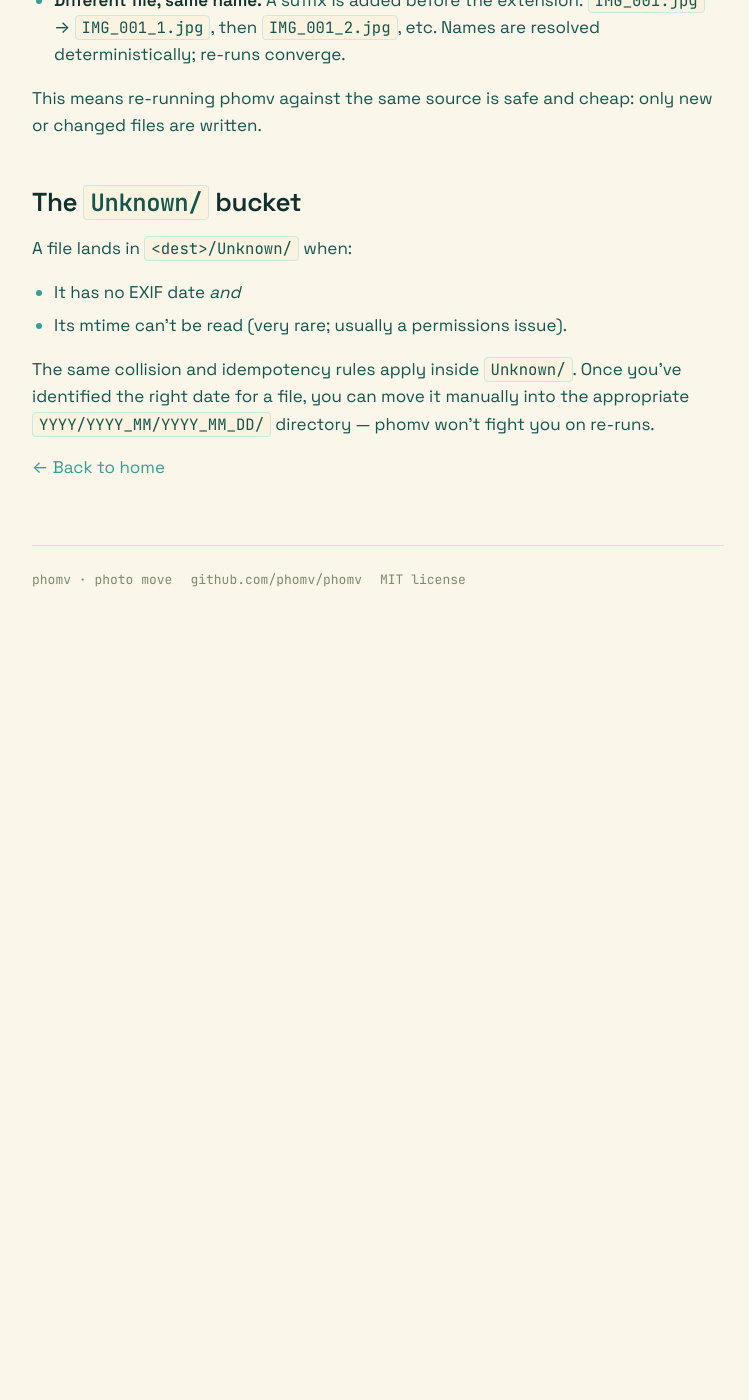
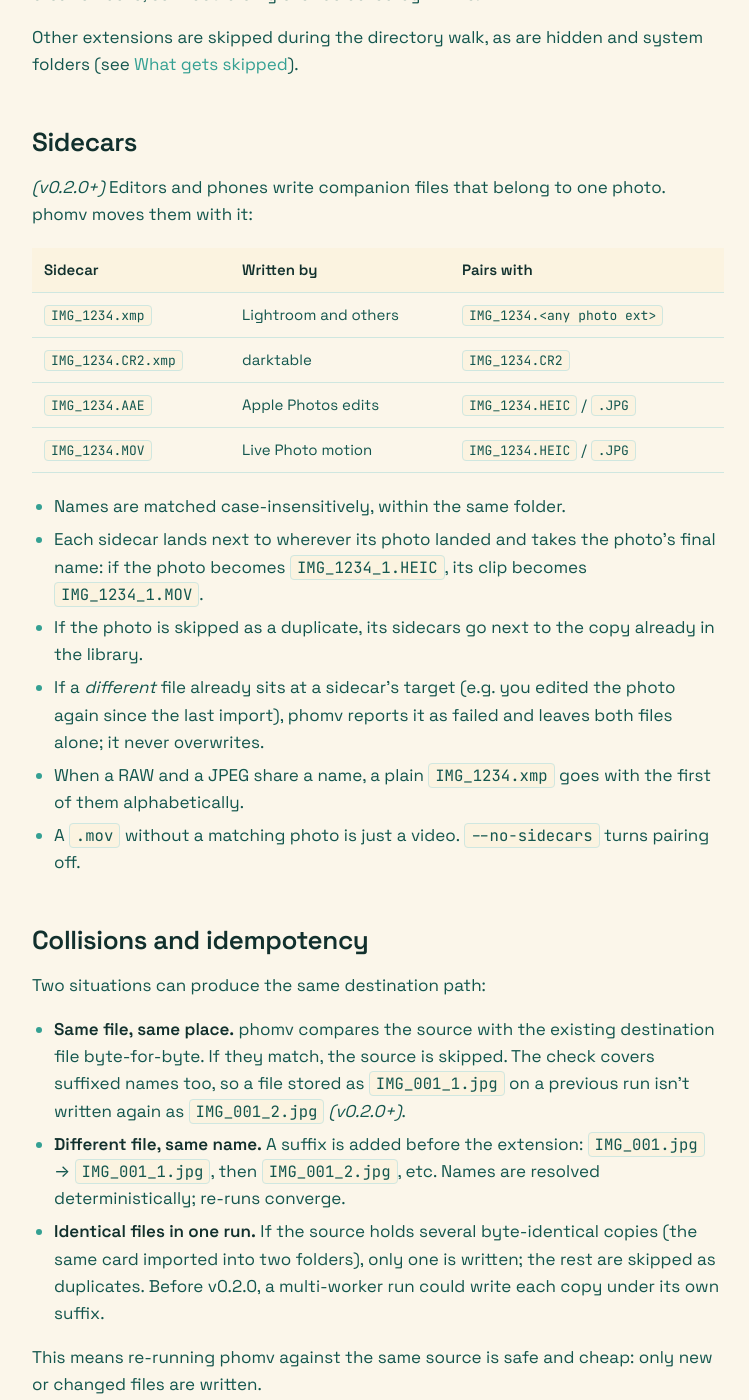
Before and after one commit to phomv/phomv.github.io, a Jekyll site: the page built from hierarchy.md, in a window 1280 px wide and 1400 px high, scrolled down 1403 px. Shown: the whole window, without its empty margins (262-1011 px from the left). Built offline with Jekyll 4.4.1, drawn with Linux system fonts in a browser that asks for light colours; before the commit the page ends 2091 px from its top, so only the background shows below that; some of the changed text lies outside the part shown.

Commit message:
Document v0.2.0: videos, sidecars, skipping, progress, completions
- Videos (.mp4/.mov/.m4v/.3gp) dated from the QuickTime mvhd time;
  "quicktime" time source.
- Sidecars (.xmp, .CR2.xmp, .aae, Live Photo .mov): pairing rules,
  renaming with the photo, never overwriting.
- Default skipping of hidden/NAS/OS folders and ._* files; --exclude,
  --include-hidden, --no-videos, --no-sidecars in the flag table.
- Byte-for-byte duplicate compare replaces "SHA-256" everywhere;
  suffixed-duplicate and same-run duplicate behavior.
- Progress counter; summary gains sidecars and excluded_dirs.
- Install: completions and man pages. Fixes the tagline syntax and the
  claim that Windows builds include arm64.

Co-Authored-By: Claude Opus 5.5 <noreply@anthropic.com>

````diff
--- a/hierarchy.md
+++ b/hierarchy.md
@@ -18,41 +18,82 @@ The interesting question is *where the timestamp comes from*.
 For each file, phomv tries these sources in order and uses the first one that
 returns a usable date:
 
-1. **EXIF `DateTimeOriginal`.** This is the camera's record of when the shutter
-   actually fired. It's the most accurate signal and survives copies, exports,
-   and renames.
+1. **Embedded capture date.**
+   - Photos: EXIF `DateTimeOriginal`, the camera's record of when the shutter
+     actually fired. It's the most accurate signal and survives copies,
+     exports, and renames.
+   - Videos *(v0.2.0+)*: the creation time in the QuickTime/MP4 movie header
+     (`mvhd`). It's stored in UTC and converted to local time, so videos land
+     on the same day folder as photos taken alongside them.
 2. **File mtime (modification time).** Used as a fallback for files that have
-   no EXIF block or whose EXIF date is unreadable (e.g. screenshots, scans,
-   exports from certain editors).
+   no embedded date or an unreadable one (e.g. screenshots, scans, exports
+   from certain editors, videos from encoders that leave the date at zero).
 3. **`Unknown/`.** If neither source produces a date, the file is placed at
    `<dest>/Unknown/<original-filename>` instead of failing the run. This makes
    bulk imports resilient — a few bad files don't abort the job.
 
 Each `Result` emitted by the worker pool records which `TimeSource` was used
-(`EXIF`, `mtime`, or `Unknown`), so you can audit a run after the fact.
+(`exif`, `quicktime`, `mtime`, or `unknown`), so you can audit a run after
+the fact.
 
 ## Supported formats
 
 phomv picks up these extensions:
 
-`.jpg`, `.jpeg`, `.png`, `.heic`, `.cr2`, `.nef`, `.arw`, `.dng`, `.tif`, `.tiff`.
+- **Photos:** `.jpg`, `.jpeg`, `.png`, `.heic`, `.cr2`, `.nef`, `.arw`, `.dng`, `.tif`, `.tiff`.
+- **Videos (v0.2.0+):** `.mp4`, `.mov`, `.m4v`, `.3gp`. `--no-videos` leaves them in place.
 
 EXIF dates are read from JPEG, TIFF, and HEIC. RAW formats built on TIFF
 (`.cr2`, `.nef`, `.arw`, `.dng`) should work the same way but aren't covered by
 tests yet. HEIC (the iPhone default) needs **v0.1.2 or later**; earlier versions
-dated HEIC photos by mtime. PNG is always dated by mtime.
+dated HEIC photos by mtime. PNG is always dated by mtime. `.avi` isn't
+supported: it has no standard creation date, so it could only ever be dated
+by mtime.
 
-Other extensions are skipped during the directory walk.
+Other extensions are skipped during the directory walk, as are hidden and
+system folders (see [What gets skipped](usage.html#what-gets-skipped)).
+
+## Sidecars
+
+*(v0.2.0+)* Editors and phones write companion files that belong to one photo.
+phomv moves them with it:
+
+| Sidecar | Written by | Pairs with |
+| --- | --- | --- |
+| `IMG_1234.xmp` | Lightroom and others | `IMG_1234.<any photo ext>` |
+| `IMG_1234.CR2.xmp` | darktable | `IMG_1234.CR2` |
+| `IMG_1234.AAE` | Apple Photos edits | `IMG_1234.HEIC` / `.JPG` |
+| `IMG_1234.MOV` | Live Photo motion | `IMG_1234.HEIC` / `.JPG` |
+
+- Names are matched case-insensitively, within the same folder.
+- Each sidecar lands next to wherever its photo landed and takes the photo's
+  final name: if the photo becomes `IMG_1234_1.HEIC`, its clip becomes
+  `IMG_1234_1.MOV`.
+- If the photo is skipped as a duplicate, its sidecars go next to the copy
+  already in the library.
+- If a *different* file already sits at a sidecar's target (e.g. you edited the
+  photo again since the last import), phomv reports it as failed and leaves
+  both files alone; it never overwrites.
+- When a RAW and a JPEG share a name, a plain `IMG_1234.xmp` goes with the
+  first of them alphabetically.
+- A `.mov` without a matching photo is just a video. `--no-sidecars` turns
+  pairing off.
 
 ## Collisions and idempotency
 
 Two situations can produce the same destination path:
 
-- **Same file, same place.** phomv computes a SHA-256 of both the source and
-  the existing destination file. If they match, the source is skipped.
+- **Same file, same place.** phomv compares the source with the existing
+  destination file byte-for-byte. If they match, the source is skipped. The
+  check covers suffixed names too, so a file stored as `IMG_001_1.jpg` on a
+  previous run isn't written again as `IMG_001_2.jpg` *(v0.2.0+)*.
 - **Different file, same name.** A suffix is added before the extension:
   `IMG_001.jpg` → `IMG_001_1.jpg`, then `IMG_001_2.jpg`, etc. Names are
   resolved deterministically; re-runs converge.
+- **Identical files in one run.** If the source holds several byte-identical
+  copies (the same card imported into two folders), only one is written; the
+  rest are skipped as duplicates. Before v0.2.0, a multi-worker run could
+  write each copy under its own suffix.
 
 This means re-running phomv against the same source is safe and cheap: only
 new or changed files are written.
--- a/usage.md
+++ b/usage.md
@@ -20,19 +20,29 @@ phomv copy -s ~/Pictures/import -d ~/Pictures/library -w 8
 # Move from an SD card; empty source dirs are cleaned up
 phomv move -s /mnt/sdcard -d ~/Pictures/library
 
+# Skip screenshots and one folder of raws
+phomv copy -s /mnt/sdcard -d ~/Pictures/library -x Screenshots -x '2019/raw'
+
+# Photos only: leave videos where they are
+phomv copy -s ~/Pictures/import -d ~/Pictures/library --no-videos
+
 # Show version
 phomv version
 ```
 
 ## Flags
 
-| Flag            | Default | Description                              |
-| --------------- | ------- | ---------------------------------------- |
-| `-s, --src`     | —       | Source directory (required)              |
-| `-d, --dest`    | —       | Destination directory (required)         |
-| `-n, --dry-run` | `false` | Simulate execution without touching disk |
-| `-w, --workers` | `4`     | Number of concurrent workers             |
-| `-v, --verbose` | `false` | Enable debug logging                     |
+| Flag               | Default | Description |
+| ------------------ | ------- | ----------- |
+| `-s, --src`        | —       | Source directory (required) |
+| `-d, --dest`       | —       | Destination directory (required) |
+| `-n, --dry-run`    | `false` | Simulate execution without touching disk |
+| `-w, --workers`    | `4`     | Number of concurrent workers |
+| `-v, --verbose`    | `false` | Enable debug logging |
+| `-x, --exclude`    | —       | Skip files/folders whose name, or path under `--src`, matches this glob. Repeatable. *(v0.2.0+)* |
+| `--include-hidden` | `false` | Also scan dot-files/-folders and system/NAS folders. `._*` files are always skipped. *(v0.2.0+)* |
+| `--no-videos`      | `false` | Leave video files in place. A Live Photo's `.mov` still follows its photo. *(v0.2.0+)* |
+| `--no-sidecars`    | `false` | Don't carry `.xmp`/`.aae`/Live Photo `.mov` files with their photo. *(v0.2.0+)* |
 
 `--src` and `--dest` must be separate trees: phomv refuses to run if they are the
 same directory or one is inside the other (symlinks are resolved), since it
@@ -41,22 +51,43 @@ as in the examples above.
 
 ## What gets written where
 
-For a photo with EXIF `DateTimeOriginal` = `2024:08:13 17:42:01`:
+For a Live Photo with EXIF `DateTimeOriginal` = `2024:08:13 17:42:01`, plus its
+motion clip and Apple edits:
 
 ```
 ~/Pictures/library/
 └── 2024/
     └── 2024_08/
         └── 2024_08_13/
-            └── IMG_0421.jpg
+            ├── IMG_0421.HEIC
+            ├── IMG_0421.MOV
+            └── IMG_0421.AAE
 ```
 
-If the same file is run again, phomv hashes both copies (SHA-256) and skips
-the import. If a different file lands on the same name, phomv writes
-`IMG_0421_1.jpg`, `IMG_0421_2.jpg`, etc.
+If the same file is run again, phomv compares it byte-for-byte with the copy
+already there and skips the import. If a different file lands on the same name,
+phomv writes `IMG_0421_1.HEIC`, `IMG_0421_2.HEIC`, etc., and its sidecars take
+the same suffix (`IMG_0421_1.MOV`).
 
-See [How the date hierarchy works](hierarchy.html) for the details on EXIF
-extraction, the mtime fallback, and the `Unknown/` bucket.
+See [How the date hierarchy works](hierarchy.html) for the details on date
+extraction, the mtime fallback, sidecars, and the `Unknown/` bucket.
+
+## What gets skipped
+
+By default, discovery skips folders and files that hold thumbnails, deleted
+files or metadata rather than originals *(v0.2.0+)*:
+
+- Dot-folders and dot-files (`.thumbnails`, `.Trashes`, `.git`, …)
+- NAS and OS folders: `@eaDir`, `#recycle`, `@Recycle`, `@Recently-Snapshot`,
+  `$RECYCLE.BIN`, `System Volume Information`, `lost+found`
+- macOS `._*` files, which share the photo's extension but aren't images
+  (skipped even with `--include-hidden`)
+- Anything matching an `--exclude` glob. A pattern is checked against each
+  name (`Screenshots`, `*.png`) and against the path relative to `--src`
+  (`2019/raw`).
+
+Skipped folders are logged at debug level (`-v`) and counted as
+`excluded_dirs` in the summary. The `--src` folder itself is never skipped.
 
 ## copy vs move
 
@@ -73,16 +104,22 @@ extraction, the mtime fallback, and the `Unknown/` bucket.
    `_1`, `_2` suffixes and duplicate skips a real run would produce; review the output.
 2. **Copy, don't move, the first time.** Once the destination layout looks
    right, re-run with `move` (or just delete the source).
-3. **Re-run freely.** Idempotency (SHA-256 compare) makes re-runs safe — only
-   new or changed files are written.
+3. **Re-run freely.** Idempotency (byte-for-byte compare) makes re-runs safe —
+   only new or changed files are written.
 
-## Exit status and warnings
+## Progress, exit status and warnings
+
+On a terminal, phomv keeps a live `N done / M found` counter on the last line;
+the total grows while the source is still being scanned. When output isn't a
+terminal (cron, a log file), it logs a `progress` line every 10 seconds
+instead. *(v0.2.0+)*
 
 The run ends with a summary line (`discovered`, `processed`, `skipped`,
-`unknown`, `failed`, `walk_errors`). phomv exits nonzero if any file failed or
-any folder could not be read. Unreadable folders (permissions, I/O errors) are
-logged as `unreadable, not scanned` warnings with their path, so nothing is
-skipped silently. In `move`, a duplicate whose source can't be deleted counts
-as failed.
+`unknown`, `sidecars`, `failed`, `walk_errors`, `excluded_dirs`). phomv exits
+nonzero if any file failed or any folder could not be read. Unreadable folders
+(permissions, I/O errors) are logged as `unreadable, not scanned` warnings with
+their path, so nothing is skipped silently. In `move`, a duplicate whose source
+can't be deleted counts as failed. In either mode, so does a sidecar whose
+target already holds a different file (phomv never overwrites it).
 
 [← Back to home](./)
````
Also changed, not shown: index.md (+15 -6 lines), install.md (+17 -1 lines), README.md.
